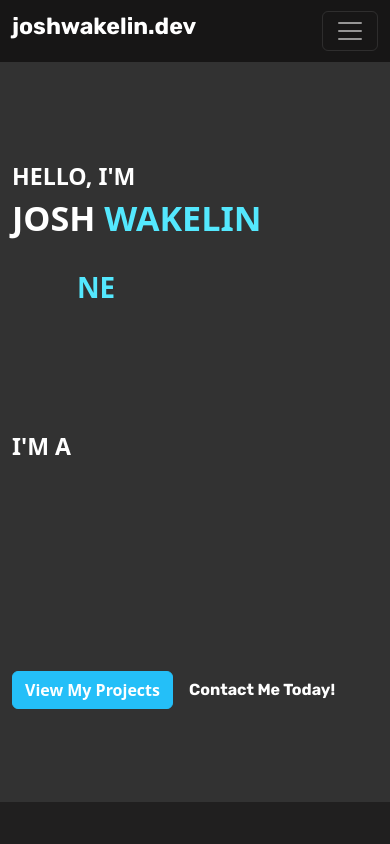
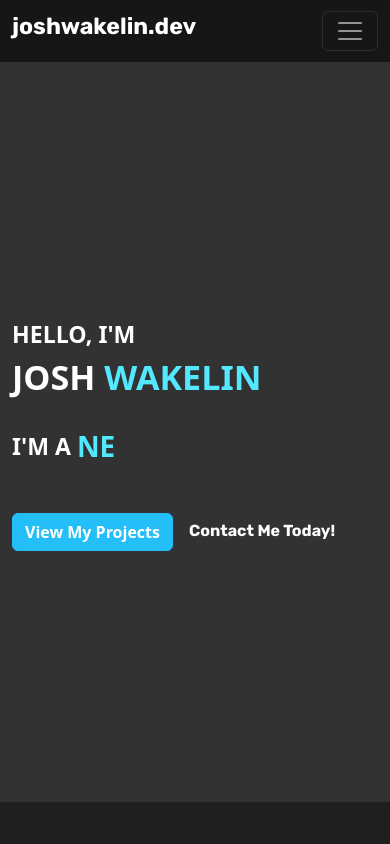
Before and after one commit to joshwakelin/joshwakelin.dev, a React (Create React App) app: page / in a window 390 px wide. Shown: the top 844 px of the page. Built offline with nearby package versions, Linux system fonts and the light colour scheme.

Commit message:
Update index.css

```diff
--- a/src/index.css
+++ b/src/index.css
@@ -349,7 +349,7 @@ img {
     #dynamicText {
     display: inline-block;
     min-width: 500px; /* Ensures the element occupies space even when empty */
-    min-height: 352px;
+    min-height: 35px;
     vertical-align: middle; /* Aligns the dynamic text vertically */
 }
     ul.timeline > li > .timeline-panel {
```
